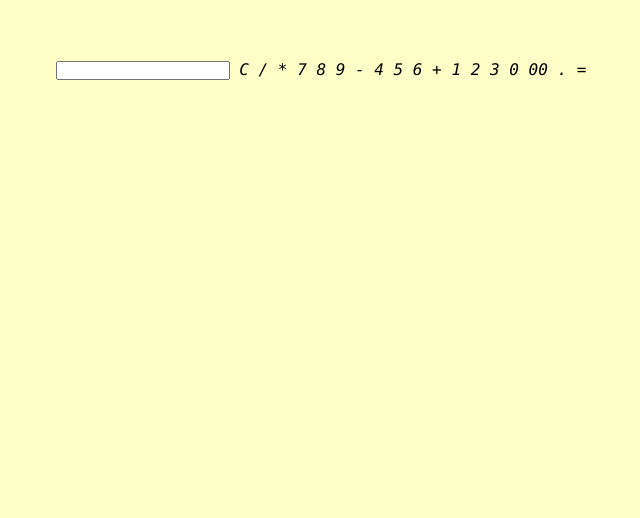
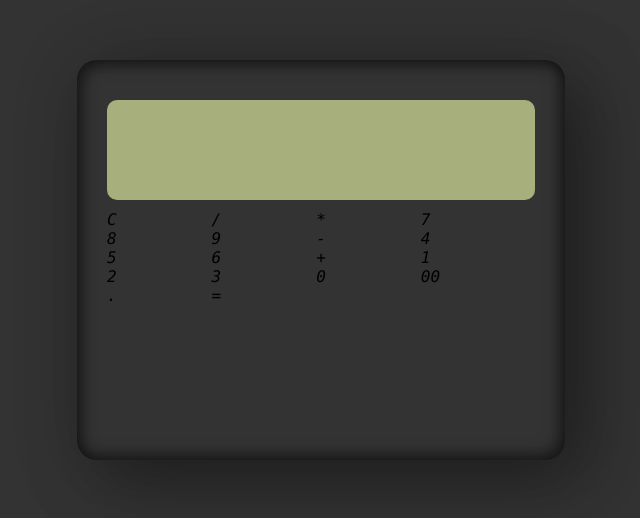
Before and after one commit to LuizGuima/CalculatorJS, a plain HTML site: page index.html in a window 1280 px wide. Shown: the part 140-658 px from the top of the page, without its empty margins (319-959 px from the left). Drawn offline with Linux system fonts and the light colour scheme.

Commit message:
calculator structure

```diff
--- a/style.css
+++ b/style.css
@@ -16,11 +16,38 @@ body{
     justify-content: center;
     align-items: center;
     min-height: 100vh;
-    background-color: #ffffc7;
+    background-color: #333;
 }
 .container{
     position: relative;
     min-width: 300px;
     min-height: 400px;
-    background-color: #ffffc7;
+    background-color: #333;
+    padding: 40px 30px 30px;
+    border-radius: 20px;
+    box-shadow: 25px 25px 75px rgba(0,0,0,0.25),10px 10px 70px rgba(0,0,0,0.25),
+    inset -5px -5px 15px rgba(0,0,0,0.5),
+    inset 5px 5px 15px rgba(0,0,0,0.5);
 }
+.calculator{
+    position: relative;
+    display: grid;
+}
+
+.calculator .value{
+    position: relative;
+    grid-column: span 4;
+    height: 100px;
+    border:none;
+    outline: none;
+    background-color: #a7af7c;
+    margin-bottom: 10px;
+    border-radius:10px;
+    text-align: right;
+    font-size: 2em;
+    padding: 10px;
+}
+
+.calculator:hover{
+   cursor: pointer;
+}
```
